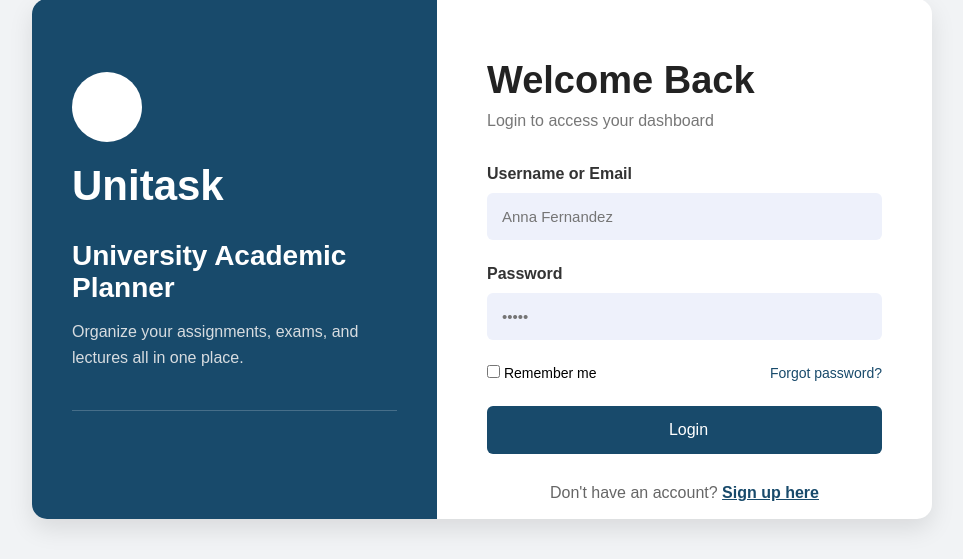
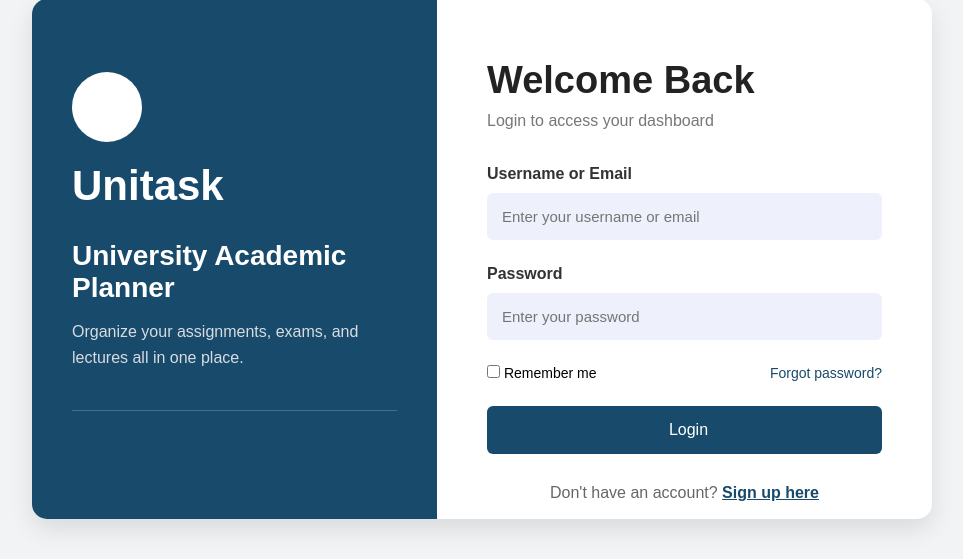
Before and after one commit to Keshara14/Uni-task, a Python web app: template Uni-task Project/templates/login.html in a window 1280 px wide. Shown: the part 141-700 px from the top of the page, without its empty margins (158-1121 px from the left). Run offline with Jinja, Linux system fonts and the light colour scheme; the template is opened without the code that fills it, so the values that code supplies are empty; some libraries are stand-ins or nearby versions.

Commit message:
Modify login form placeholders
Updated placeholders for username and password fields.

```diff
--- a/Uni-task Project/templates/login.html
+++ b/Uni-task Project/templates/login.html
@@ -59,10 +59,10 @@
     <form>
 
       <label>Username or Email</label>
-      <input type="text" placeholder="Anna Fernandez">
+      <input type="text" placeholder="Enter your username or email">
 
       <label>Password</label>
-      <input type="password" placeholder="•••••">
+      <input type="password" placeholder="Enter your password">
 
       <div class="options">
 
```
